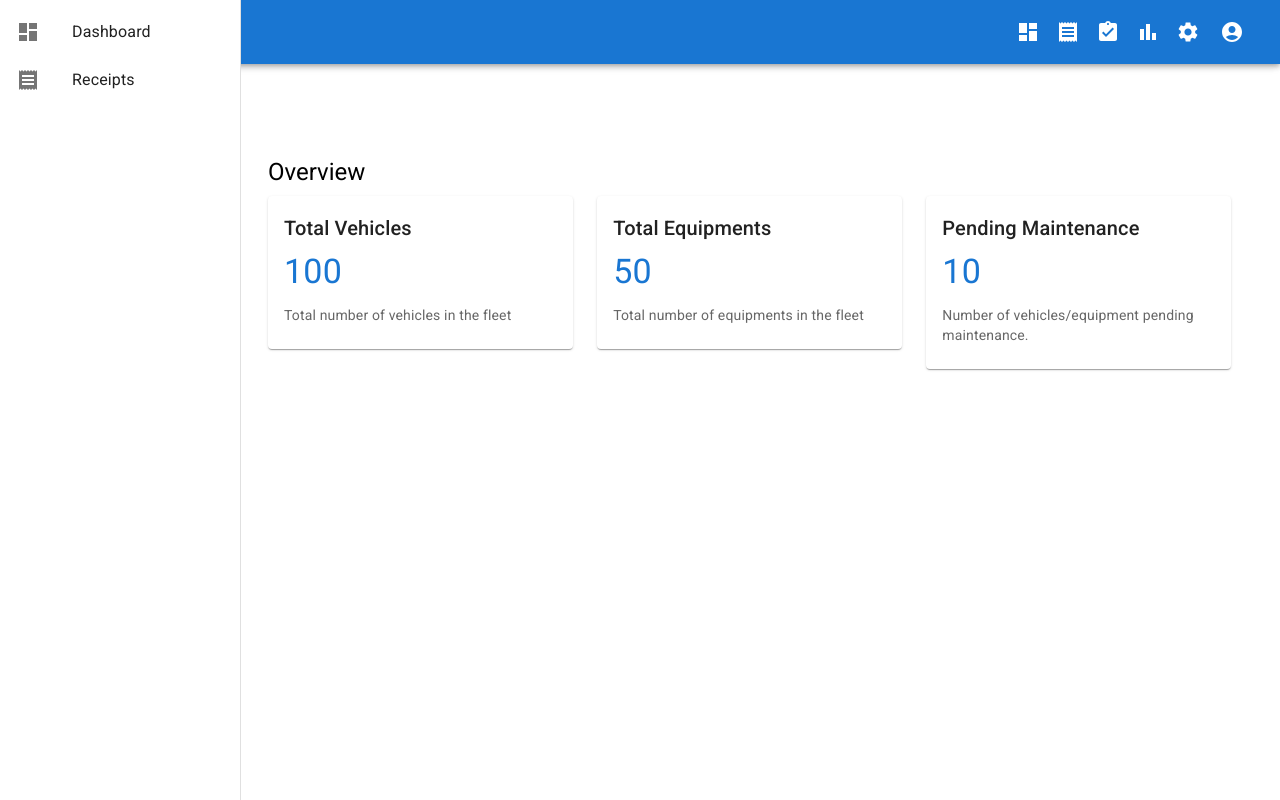
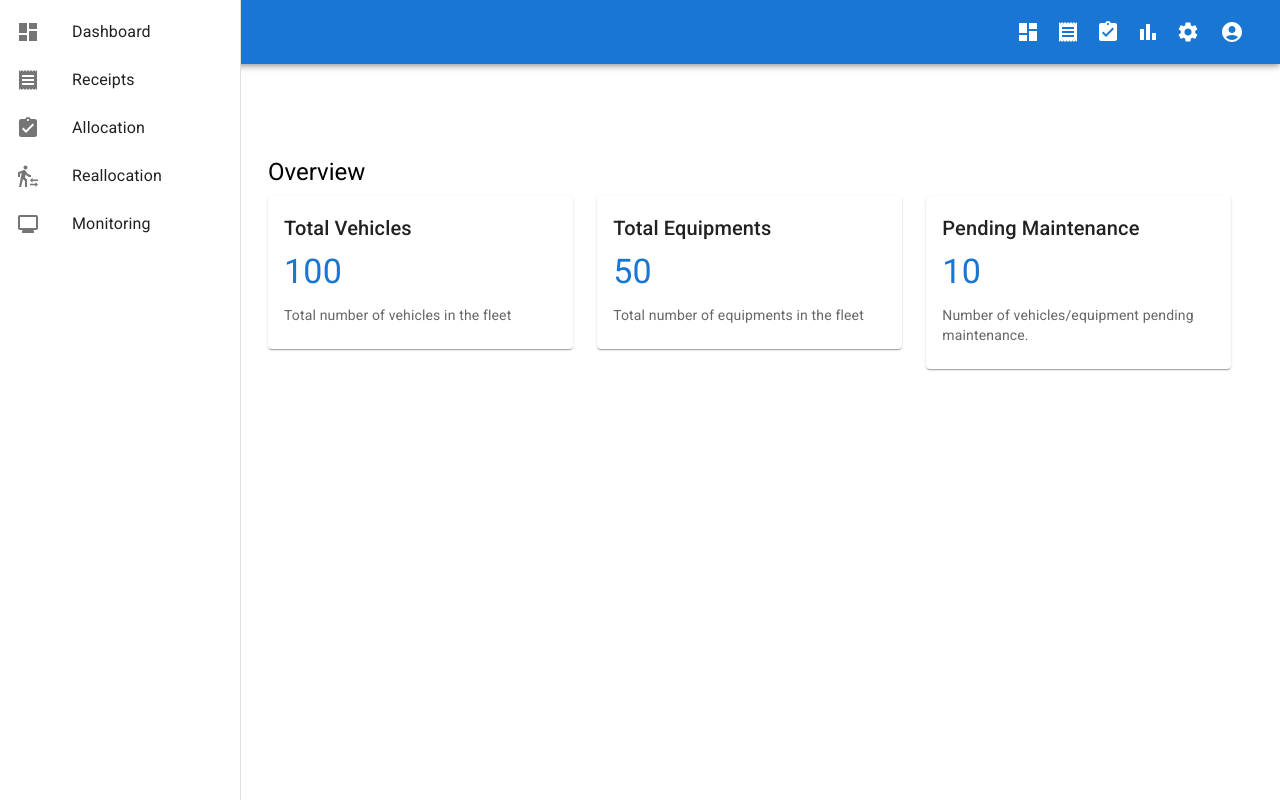
Before and after one commit to itcentralng/Naf-Finance-App-New, a React (Vite) app: page / in a window 1280 px wide. Built offline with nearby package versions, Linux system fonts and the light colour scheme.

Commit message:
Added More Pages in the Sidebar

```diff
--- a/src/components/Sidebar.jsx
+++ b/src/components/Sidebar.jsx
@@ -1,7 +1,7 @@
 import React from 'react';
 import { Drawer, List, ListItem, ListItemIcon, ListItemText } from '@mui/material';
 import { Link } from 'react-router-dom';
-import { Dashboard, Receipt, AssignmentTurnedIn, BarChart, Settings } from '@mui/icons-material';
+import { Dashboard, Receipt, AssignmentTurnedIn, BarChart, Settings, TransferWithinAStation, Monitor } from '@mui/icons-material'; // Import the TransferWithinAStation icon
 
 const Sidebar = () => {
   return (
@@ -24,7 +24,18 @@ const Sidebar = () => {
           <ListItemIcon><Receipt /></ListItemIcon>
           <ListItemText primary="Receipts" />
         </ListItem>
-
+        <ListItem button component={Link} to="/allocationpage">
+          <ListItemIcon><AssignmentTurnedIn /></ListItemIcon>
+          <ListItemText primary="Allocation" />
+        </ListItem>
+        <ListItem button component={Link} to="/reallocationpage">
+          <ListItemIcon><TransferWithinAStation /></ListItemIcon>
+          <ListItemText primary="Reallocation" />
+        </ListItem>
+        <ListItem button component={Link} to="/monitoringpage">
+          <ListItemIcon><Monitor /></ListItemIcon>
+          <ListItemText primary="Monitoring" />
+        </ListItem>
       </List>
     </Drawer>
   );
```
